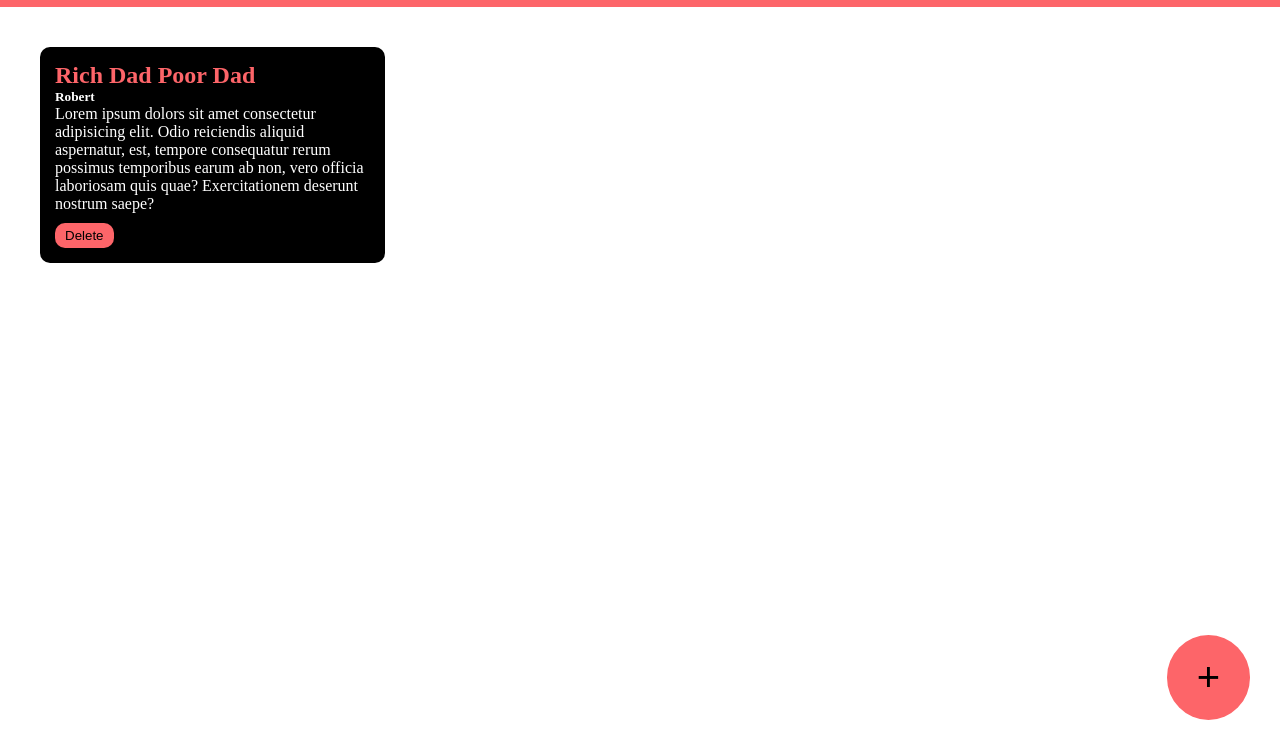
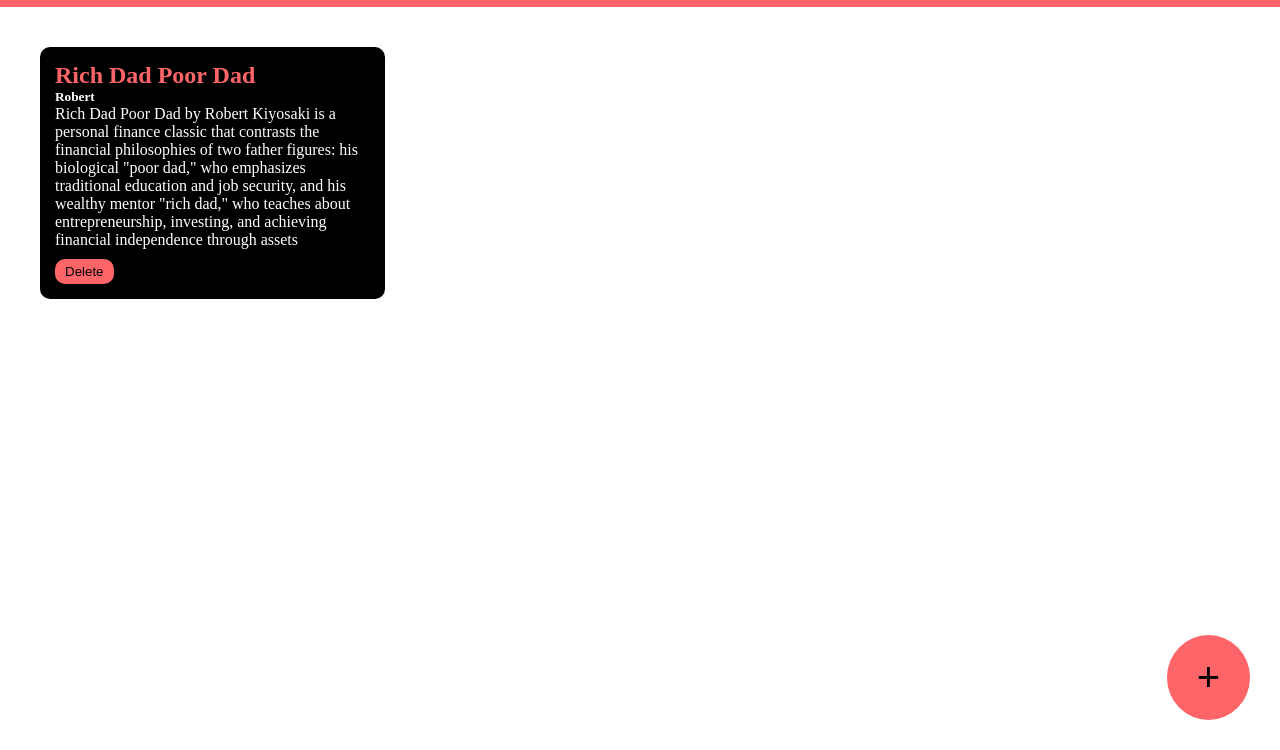
Before and after one commit to NRRithik/Booksky, a plain HTML site: page booksky(updated)/index.html in a window 1280 px wide. Shown: the part 50-800 px from the top of the page. Drawn offline with Linux system fonts and the light colour scheme.

Commit message:
Update index.html

```diff
--- a/booksky(updated)/index.html
+++ b/booksky(updated)/index.html
@@ -17,7 +17,7 @@
       <div class="book-container">
         <h2>Rich Dad Poor Dad</h2>
         <h5>Robert</h5>
-        <p>Lorem ipsum dolors sit amet consectetur adipisicing elit. Odio reiciendis aliquid aspernatur, est, tempore consequatur rerum possimus temporibus earum ab non, vero officia laboriosam quis quae? Exercitationem deserunt nostrum saepe?</p>
+        <p>Rich Dad Poor Dad by Robert Kiyosaki is a personal finance classic that contrasts the financial philosophies of two father figures: his biological "poor dad," who emphasizes traditional education and job security, and his wealthy mentor "rich dad," who teaches about entrepreneurship, investing, and achieving financial independence through assets</p>
         <button onclick="deletebook(event)">Delete</button>
       </div>
   </div>
```
